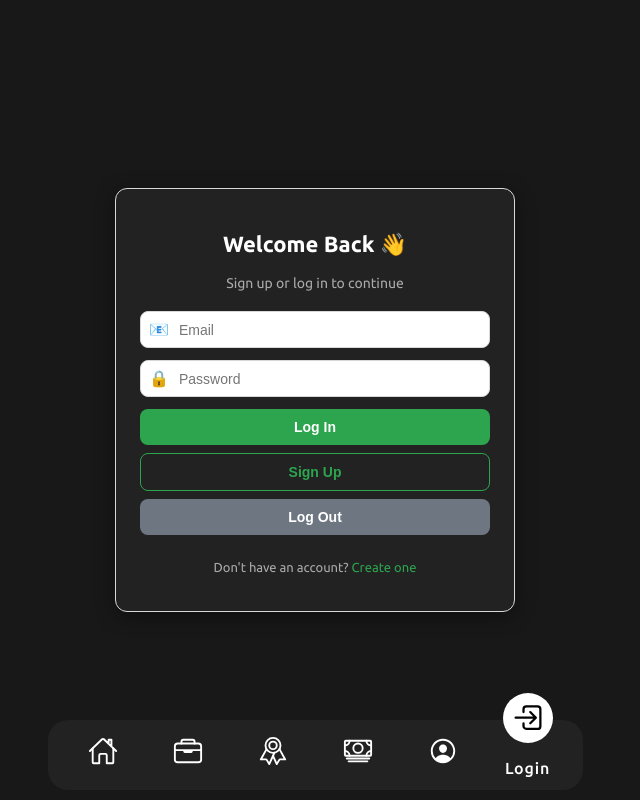
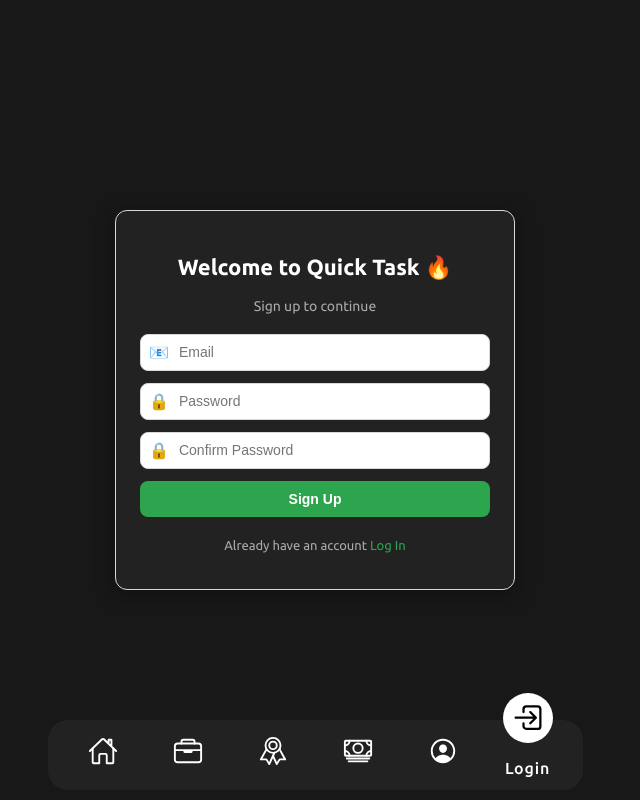
Before and after one commit to NobpasinTumdee/quick-task, a React (Vite) app in the folder quick-task/: page /login in a window 1280 px wide. Both pictures are taken after a click on the element "Create one". Shown: the whole page, without its empty margins (325-965 px from the left). Built offline with nearby package versions, Linux system fonts and the light colour scheme; no server answers.

Commit message:
Login loading state

```diff
--- a/quick-task/src/page/Login.tsx
+++ b/quick-task/src/page/Login.tsx
@@ -7,48 +7,76 @@ const Login = () => {
     const navigate = useNavigate();
     const [email, setEmail] = useState('');
     const [password, setPassword] = useState('');
+    const [ConfirmPassword, setConfirmPassword] = useState('');
+    const [loading, setLoading] = useState(false);
+    const [signUp, setSignUp] = useState(false);
 
     const handleSignup = async () => {
+        if (password !== ConfirmPassword) {
+            alert('password not match');
+            return;
+        } else if (password.length < 6) {
+            alert('password must be at least 6 characters');
+            return;
+        }
+        try {
+            setLoading(true);
             const { error } = await supabase.auth.signUp({ email, password });
             if (error) {
-            console.error("Signup error:", error.message);
+                throw error;
             } else {
-            alert('ลงทะเบียนสำเร็จ! โปรดตรวจสอบอีเมลเพื่อยืนยัน');
+                alert('signup success! please check your email to verify.');
+                setLoading(false); setEmail(''); setPassword(''); setConfirmPassword(''); setSignUp(false);
+            }
+        } catch (error: any) {
+            alert(error.message);
+            setLoading(false);
         }
     };
 
     const handleLogin = async () => {
-        const { data , error } = await supabase.auth.signInWithPassword({ email, password });
+        try {
+            setLoading(true);
+            const { data, error } = await supabase.auth.signInWithPassword({ email, password });
             if (error) {
-            console.error("Login error:", error.message);
+                throw error;
             } else {
-            alert('เข้าสู่ระบบสำเร็จ!');
+                alert('login success!');
+                setLoading(false); setEmail(''); setPassword(''); setConfirmPassword('');
                 localStorage.setItem('user_id', data.user.id);
                 navigate("/");
+            }
+        } catch (error: any) {
+            alert(error.message);
+            setLoading(false);
         }
     };
 
     const handleLogout = async () => {
         try {
+            setLoading(true);
             const { error } = await supabase.auth.signOut()
             if (error) {
-                console.error("Logout error:", error.message);
+                throw error
             } else {
-                alert('ออกจากระบบสำเร็จ!');
+                alert('logout success!');
+                setLoading(false); setEmail(''); setPassword(''); setConfirmPassword('');
+                window.location.reload();
             }
         } catch (error) {
             alert('error' + error);
+            setLoading(false);
         }
-
-
     }
 
     return (
         <>
+            {signUp ? (
+                <>
                     <div className="auth-wrapper">
                         <div className="auth-card">
-                    <h2 className="auth-title">Welcome Back 👋</h2>
-                    <p className="auth-subtitle">Sign up or log in to continue</p>
+                            <h2 className="auth-title">Welcome to Quick Task 🔥</h2>
+                            <p className="auth-subtitle">Sign up to continue</p>
 
                             <div className="auth-input">
                                 <span className="auth-icon">📧</span>
@@ -70,16 +98,63 @@ const Login = () => {
                                 />
                             </div>
 
-                    <button className="btn-primary" onClick={handleLogin}>Log In</button>
-                    <button className="btn-outline" onClick={handleSignup}>Sign Up</button>
-                    <button className="btn-secondary" onClick={handleLogout}>Log Out</button>
+                            <div className="auth-input">
+                                <span className="auth-icon">🔒</span>
+                                <input
+                                    type="password"
+                                    placeholder="Confirm Password"
+                                    value={ConfirmPassword}
+                                    onChange={(e) => setConfirmPassword(e.target.value)}
+                                />
+                            </div>
+
+                            <button className="btn-primary" onClick={handleSignup} style={{ pointerEvents: loading ? 'none' : 'auto' }}>{loading ? 'Loading...' : 'Sign Up'}</button>
+
+                            <p className="auth-footer">
+                                Already have an account{" "}
+                                <span className="auth-link" onClick={() => setSignUp(false)}>Log In</span>
+                            </p>
+                        </div>
+                    </div>
+                </>
+            ) : (
+                <>
+                    <div className="auth-wrapper">
+                        <div className="auth-card">
+                            <h2 className="auth-title">Welcome Back 👋</h2>
+                            <p className="auth-subtitle">Log in to continue</p>
+
+                            <div className="auth-input">
+                                <span className="auth-icon">📧</span>
+                                <input
+                                    type="email"
+                                    placeholder="Email"
+                                    value={email}
+                                    onChange={(e) => setEmail(e.target.value)}
+                                />
+                            </div>
+
+                            <div className="auth-input">
+                                <span className="auth-icon">🔒</span>
+                                <input
+                                    type="password"
+                                    placeholder="Password"
+                                    value={password}
+                                    onChange={(e) => setPassword(e.target.value)}
+                                />
+                            </div>
+
+                            <button className="btn-primary" onClick={handleLogin} style={{ pointerEvents: loading ? 'none' : 'auto' }}>{loading ? 'Loading...' : 'Log In'}</button>
+                            <button className="btn-secondary" onClick={handleLogout} style={{ pointerEvents: loading ? 'none' : 'auto' }}>{loading ? 'Loading...' : 'Log Out'}</button>
 
                             <p className="auth-footer">
                                 Don't have an account?{" "}
-                        <span className="auth-link">Create one</span>
+                                <span className="auth-link" onClick={() => setSignUp(true)}>Create one</span>
                             </p>
                         </div>
                     </div>
+                </>
+            )}
         </>
     );
 };
```
Lines whose indentation alone changed are shown as unchanged.
